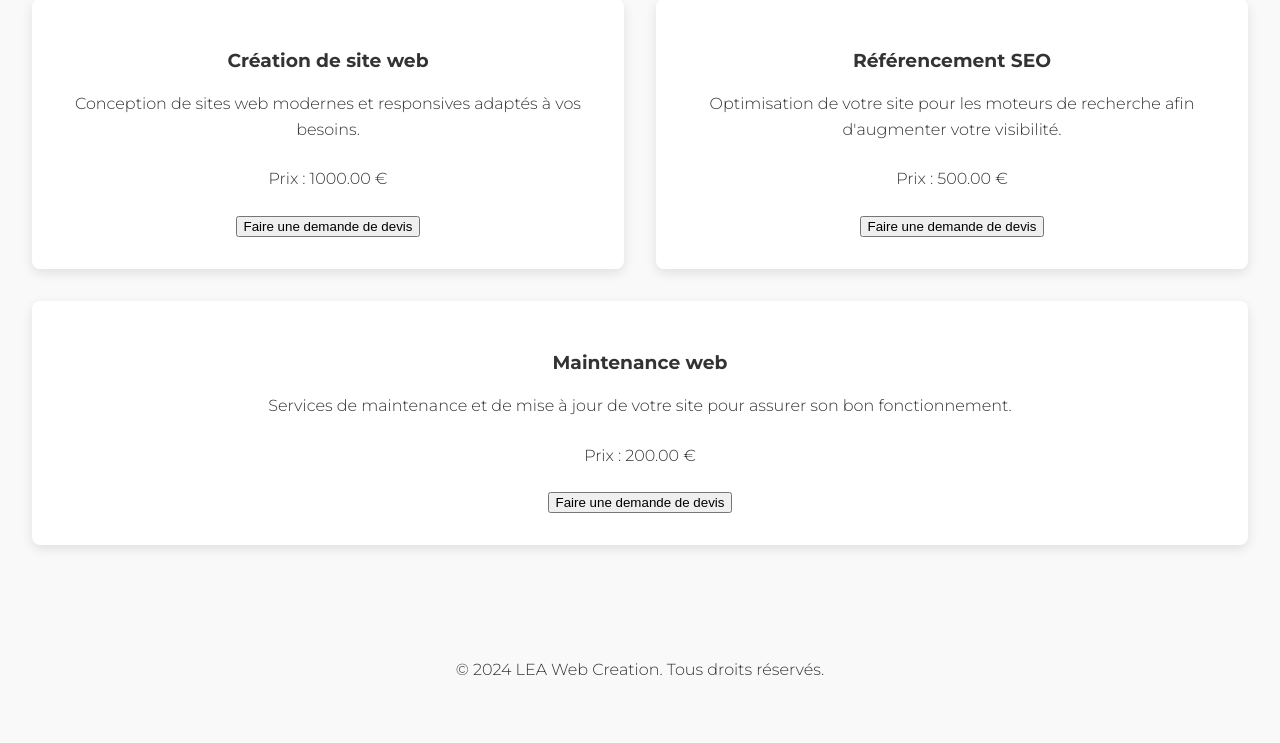
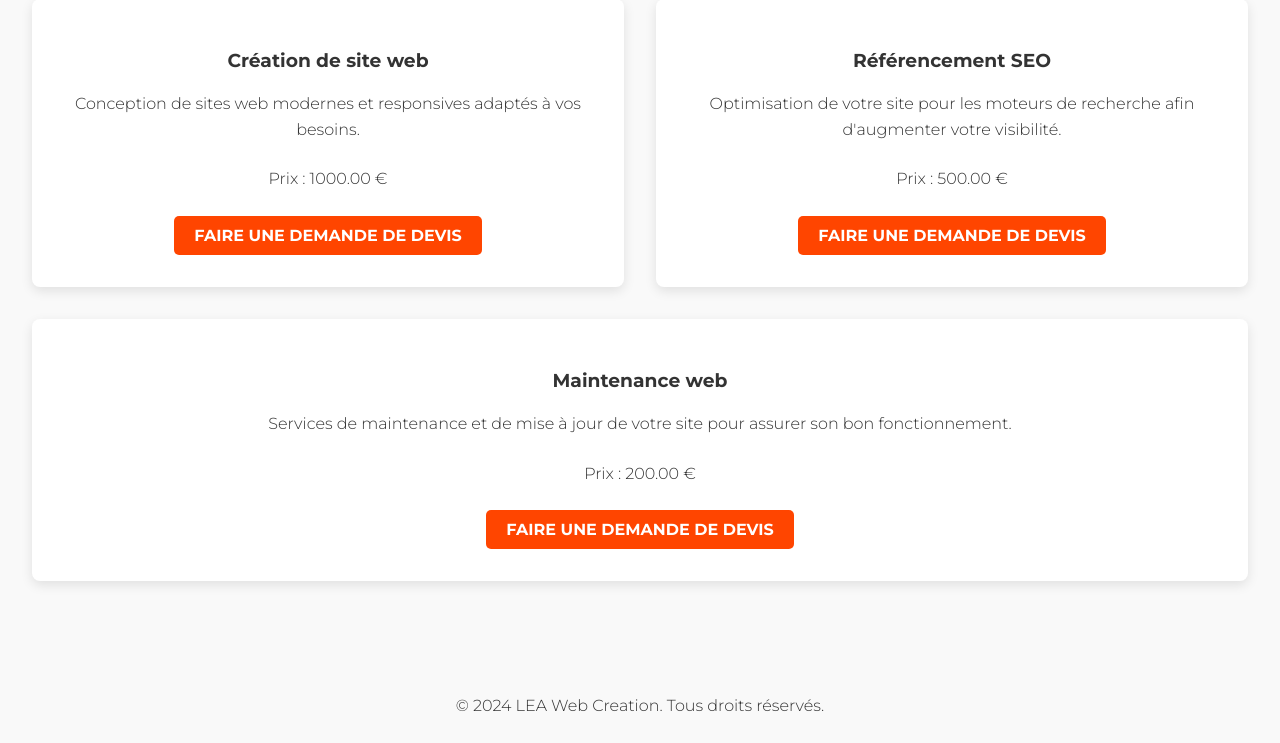
Before and after one commit to LouedLE/LEA, a PHP site: page /services.php in a window 1280 px wide. Shown: the part 179-922 px from the top of the page. Before the commit the page ends 854 px from the top, so only its background shows below. Run offline with PHP 8.4, Linux system fonts and the light colour scheme; data comes from the database, SQL or seed files in the repository; data that the repository does not hold is empty.

Commit message:
Add files via upload

```diff
--- a/services.php
+++ b/services.php
@@ -17,7 +17,7 @@ if ($result->num_rows > 0) {
         echo "<h3>" . $row['nom'] . "</h3>";
         echo "<p>" . $row['description'] . "</p>";
         echo "<p class='service-price'>Prix : " . $row['prix'] . " €</p>";
-        echo "<button class='devis-button'>Faire une demande de devis</button>";
+        echo "<a href='contact.php' class='cta-button devis-button'>Faire une demande de devis</a>";
         echo "</div>"; // Fin de service-text
         echo "</div>"; // Fin de service-item
     }
@@ -31,3 +31,21 @@ echo "</section>";
 $conn->close();
 include 'footer.php';
 ?>
+
+<style>
+.devis-button {
+    display: inline-block;
+    background-color: #ff4500;
+    color: white;
+    padding: 10px 20px;
+    border-radius: 5px;
+    text-decoration: none;
+    font-weight: bold;
+    text-align: center;
+    transition: background-color 0.3s ease;
+}
+
+.devis-button:hover {
+    background-color: #e03e00;
+}
+</style>
```
